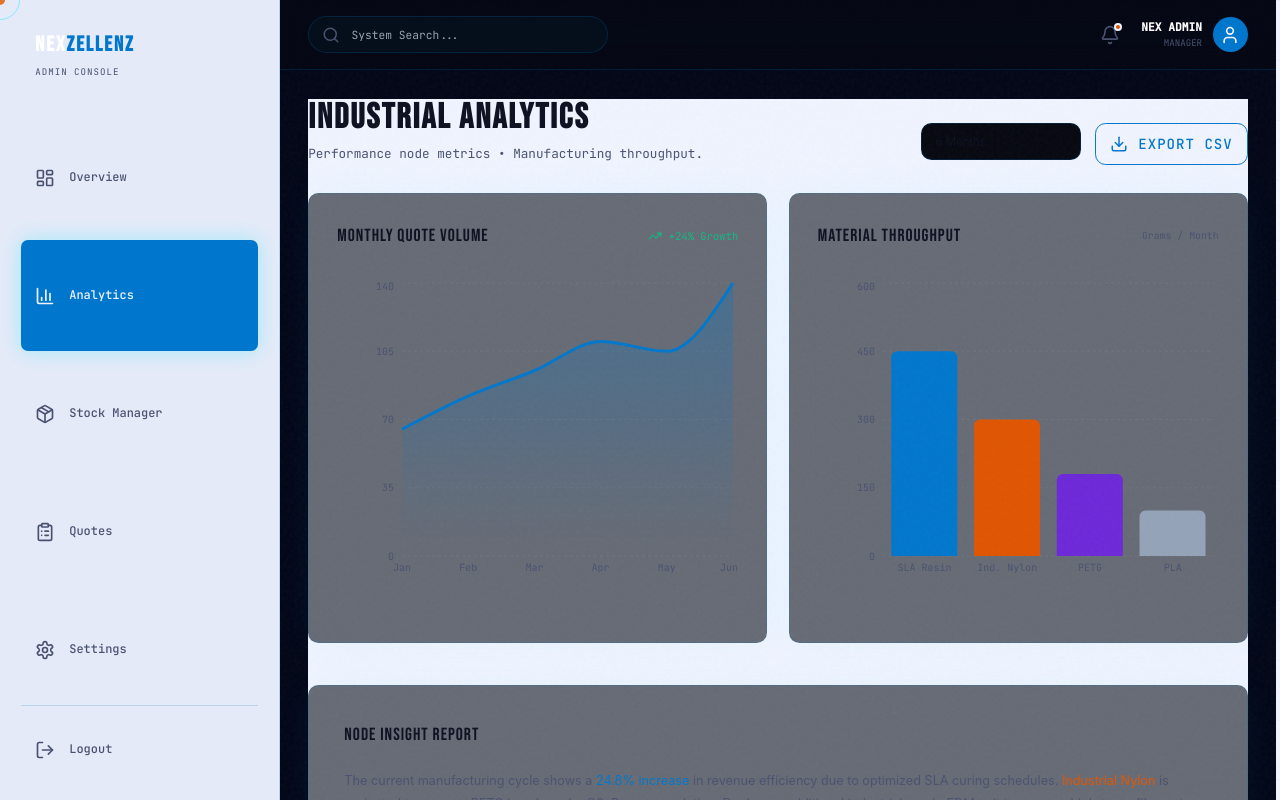
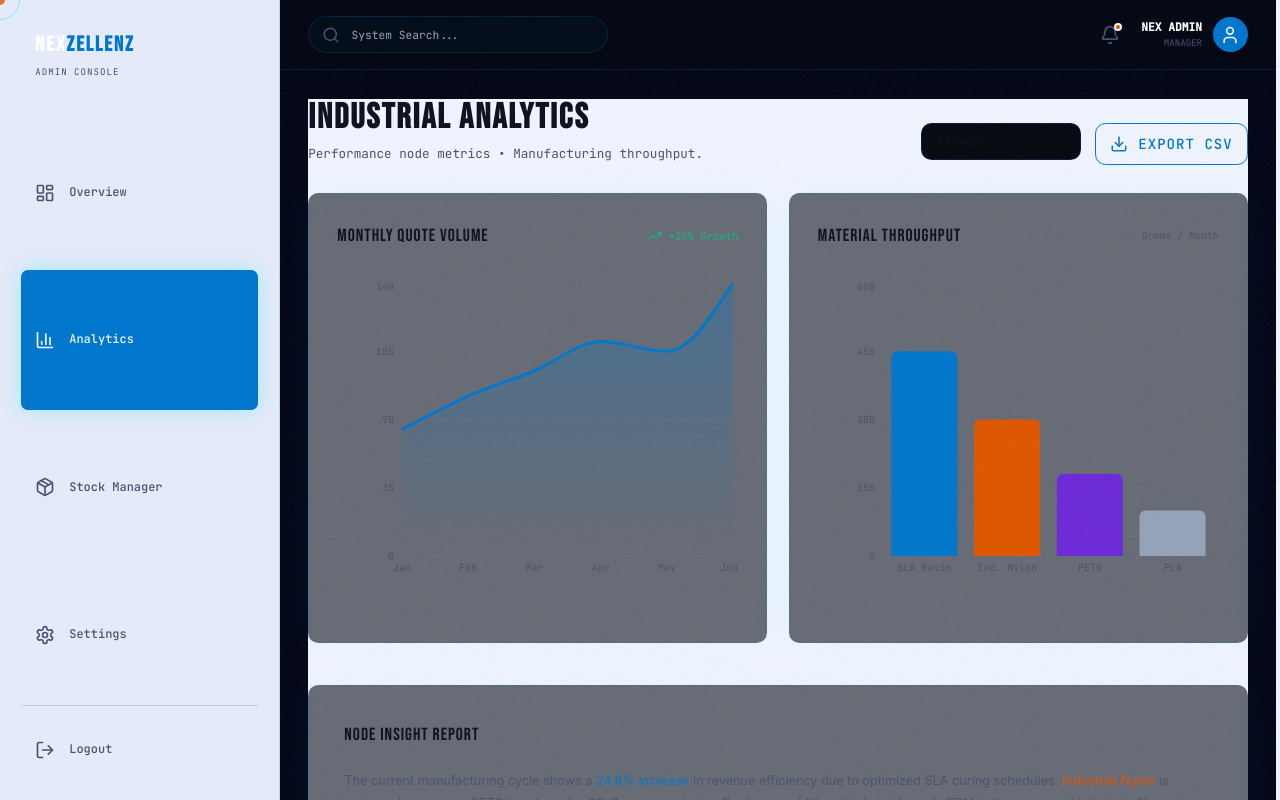
Before and after one commit to MadoPanda/nexzellenz, a Next.js app: page /admin/analytics in a window 1280 px wide. Shown: the top 800 px of the page. Built offline with nearby package versions, Linux system fonts and the light colour scheme.

Commit message:
removed quotes from admin portal

```diff
--- a/components/admin/Sidebar.tsx
+++ b/components/admin/Sidebar.tsx
@@ -12,7 +12,6 @@ const Sidebar = () => {
     { name: 'Overview', icon: <LayoutDashboard size={20} />, href: '/admin' },
     { name: 'Analytics', icon: <BarChart3 size={20} />, href: '/admin/analytics' },
     { name: 'Stock Manager', icon: <Package size={20} />, href: '/admin/stock' },
-    { name: 'Quotes', icon: <ClipboardList size={20} />, href: '/admin/quotes' },
     { name: 'Settings', icon: <Settings size={20} />, href: '/admin/settings' },
   ];
 
--- a/lib/hooks/useAdminData.ts
+++ b/lib/hooks/useAdminData.ts
@@ -84,6 +84,7 @@ export const useAdminData = () => {
         if (!error) fetchData();
     };
 
+
     const updateStock = async (id: string, amount: number) => {
         const currentItem = stock.find(s => s.id === id);
         if (currentItem) {
```
